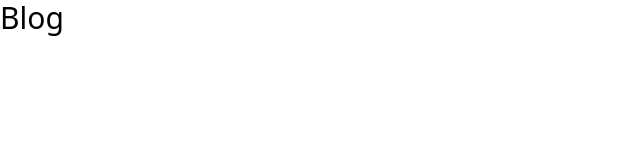
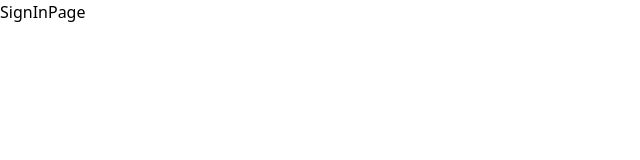
Before and after one commit to Amarrv/MERN-FULLSATCK-BLOG, a React (Create React App) app in the folder client/: page /sign-in in a window 1280 px wide. Shown: the top 160 px of the page, without its empty margins (0-640 px from the left). Built offline with nearby package versions, Linux system fonts and the light colour scheme.

Commit message:
Create pages and routes

```diff
--- a/client/package.json
+++ b/client/package.json
@@ -9,6 +9,7 @@
     "ajv": "^8.16.0",
     "react": "^18.3.1",
     "react-dom": "^18.3.1",
+    "react-router-dom": "^6.24.0",
     "react-scripts": "5.0.1",
     "web-vitals": "^2.1.4"
   },
--- a/client/src/App.js
+++ b/client/src/App.js
@@ -1,8 +1,23 @@
+import { BrowserRouter, Routes, Route } from "react-router-dom";
+import Home from "./pages/Home";
+import About from "./pages/About";
+import SignInPage from "./pages/SignInPage";
+import SignUp from "./pages/SignUp";
+import Dashboard from "./pages/Dashboard";
+import Projects from "./pages/Projects";
+
 function App() {
   return (
-    <div>
-      <h1 className="text-3xl">Blog</h1>
-    </div>
+    <BrowserRouter>
+      <Routes>
+        <Route path="/" element={<Home />} />
+        <Route path="/about" element={<About />} />
+        <Route path="/sign-in" element={<SignInPage />} />
+        <Route path="/sign-Up" element={<SignUp />} />
+        <Route path="/dashboard" element={<Dashboard />} />
+        <Route path="/projects" element={<Projects />} />
+      </Routes>
+    </BrowserRouter>
   );
 }
 
--- /dev/null
+++ b/client/src/pages/About.js
@@ -0,0 +1,7 @@
+import React from "react";
+
+const About = () => {
+  return <div>About</div>;
+};
+
+export default About;
--- /dev/null
+++ b/client/src/pages/Dashboard.js
@@ -0,0 +1,7 @@
+import React from "react";
+
+const Dashboard = () => {
+  return <div>Dashboard</div>;
+};
+
+export default Dashboard;
--- /dev/null
+++ b/client/src/pages/Home.js
@@ -0,0 +1,7 @@
+import React from "react";
+
+const Home = () => {
+  return <div>Home</div>;
+};
+
+export default Home;
--- /dev/null
+++ b/client/src/pages/Projects.js
@@ -0,0 +1,7 @@
+import React from "react";
+
+const Projects = () => {
+  return <div>Projects</div>;
+};
+
+export default Projects;
--- /dev/null
+++ b/client/src/pages/SignInPage.js
@@ -0,0 +1,7 @@
+import React from "react";
+
+const SignInPage = () => {
+  return <div>SignInPage</div>;
+};
+
+export default SignInPage;
--- /dev/null
+++ b/client/src/pages/SignUp.js
@@ -0,0 +1,7 @@
+import React from "react";
+
+const SignUp = () => {
+  return <div>SignUp</div>;
+};
+
+export default SignUp;
```
Also changed, not shown: 1 other file (tests, documents, lock files or other folders).
